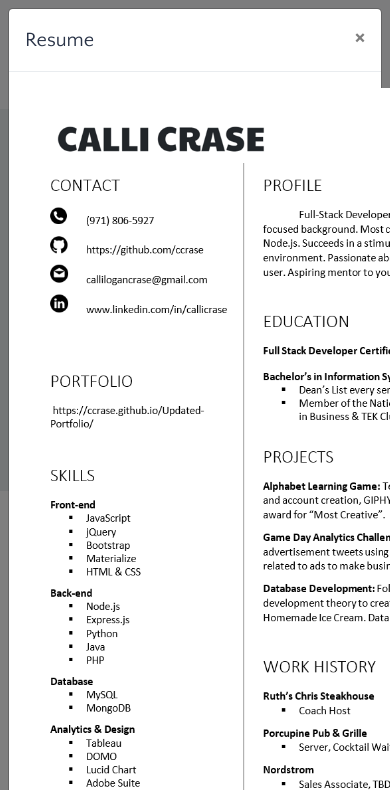
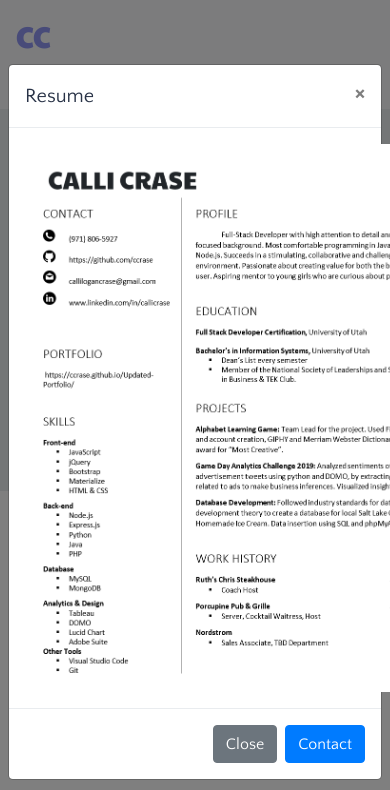
Before and after one commit to ccrase/portfolio, a website: page public/index.html in a window 390 px wide. Both pictures are taken after a click on the button "Resume". Shown: the top 790 px of the page. Drawn offline with nearby package versions, Linux system fonts and the light colour scheme.

Commit message:
media queries for resume module

```diff
--- a/public/assets/style.css
+++ b/public/assets/style.css
@@ -164,6 +164,22 @@ margin: 0 15px 0 15px;
     }
 }
 
+@media only screen and (max-width: 992px){
+    .resume-pic{
+        width: 480px;
+    }
+}
+@media only screen and (max-width: 554px){
+    .resume-pic{
+        width: 450px;
+    }
+}
+@media only screen and (max-width: 523px){
+    .resume-pic{
+        width: 430px;
+    }
+}
+
 
 
 
--- a/public/index.html
+++ b/public/index.html
@@ -372,7 +372,7 @@
           </button>
         </div>
         <div class="modal-body">
-          <img src="/assets/images/resume-pic.PNG" alt="resume" width="600px">
+          <img class="resume-pic" src="/assets/images/resume-pic.PNG" alt="resume" width="600px">
         </div>
         <div class="modal-footer">
           <button type="button" class="btn btn-secondary" data-dismiss="modal">Close</button>
```
Also changed, not shown: public/about.html (+1 -1 lines), public/contact.html (+1 -1 lines).
